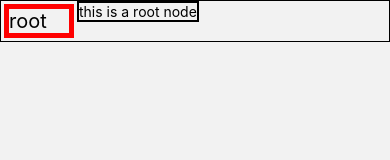
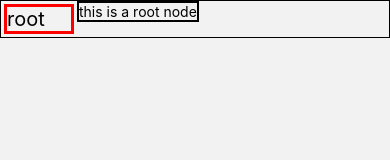
Before and after one commit to KyleMDavidson/Tree-Note, a React Native app: screen /Notes in a window 390 px wide. Shown: the top 160 px of the page. Built offline with nearby package versions, Linux system fonts and the light colour scheme.

Commit message:
fix: layout needs to run anytime; other branch's children may affect the current branch's positioning.

```diff
--- a/app/screens/NotesScreen.tsx
+++ b/app/screens/NotesScreen.tsx
@@ -16,7 +16,7 @@ const NotesScreen = () => {
   const [focusedNode, setFocusedNode] = useState<Partial<MarkedNode> | null>(
     ContentfulTestRoot as MarkedNode
   );
-  const componentBounds = useRef<NodeTouchableBounds>({});
+  const componentBounds = useRef<{[id: number]: NodeTouchableBounds}>({});
   console.log("render notes screen");
 
   const handleSetFocusedNode = useCallback((node: MarkedNode) => {
@@ -42,6 +42,8 @@ const NotesScreen = () => {
   const handleRemoval = useCallback((id: number) => {
     delete componentBounds.current[`${id}`];
   }, []);
+
+
 
   const ResponderConfig = {
     onResponderMove: (e) => {
@@ -143,8 +145,12 @@ function NoteTree({
     node.isOnPathToFocused && node.children.length > 0;
   const touchTargetBoundsRef = useRef(null);
 
+
+  //necessary due to spatial dependency between notes. Looking to eliminate this though - possible if we do something like guarantee the tree that has already been rendered.
+  handleLayout(node.id, touchTargetBoundsRef)
+
   useEffect(() => {
-    return () => handleRemoval(node.id);
+    return () => {handleRemoval(node.id)};
   }, []);
 
   return (
@@ -159,7 +165,7 @@ function NoteTree({
               : [styles.nodeTitle]
           }
           ref={touchTargetBoundsRef}
-          onLayout={(e) => handleLayout(node.id, touchTargetBoundsRef)}
+          // onLayout={(e) =>{console.log(`handle layout for node ${node.title}`); handleLayout(node.id, touchTargetBoundsRef)}}
         >
           {node.title}
         </Text>
@@ -222,7 +228,7 @@ const styles = StyleSheet.create({
   },
   focusedNodeTitle: {
     borderColor: "red",
-    borderWidth: 5,
+    borderWidth: 3,
   },
   childrenContainer: {
     marginLeft: 40,
```
